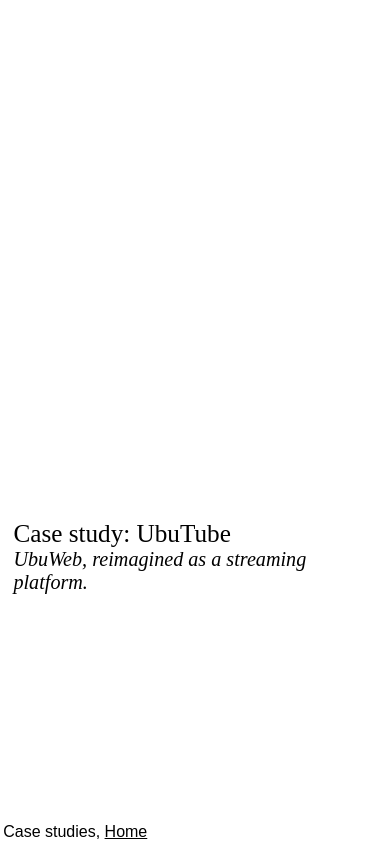
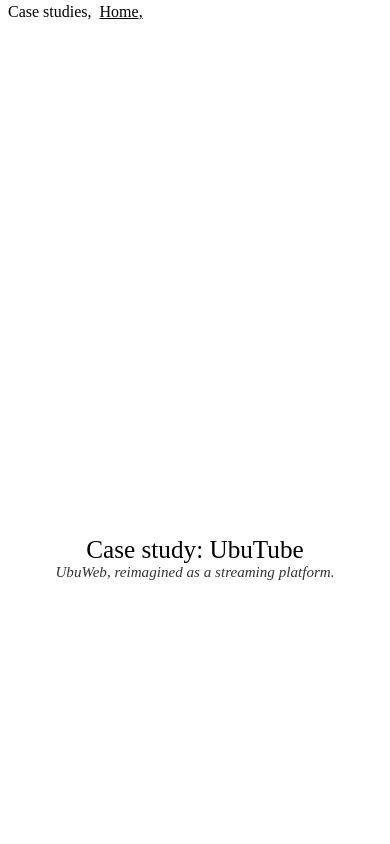
Before and after one commit to tkmaher/otherseas1, a Next.js app: page /case-studies in a window 390 px wide. Built offline with nearby package versions, Linux system fonts and the light colour scheme; a web font is replaced by a local one.

Commit message:
some stuff about rendering

```diff
--- a/app/case-studies/page.tsx
+++ b/app/case-studies/page.tsx
@@ -18,6 +18,7 @@ export default function Page() {
     return (
         <div className="portfolio-screen" style={{backgroundColor: currColor}}
         >
+                        <PortfolioSidebar items={jsonData.items} />
             <div id="portfolio-parent">
                 <div
                     className="portfolio portfolio-mainpage"
@@ -36,20 +37,20 @@ export default function Page() {
                             </Fragment>
                         ))}
                     </ReactLenis>
+                    <div className="footer">
+                        {colors.map((val, index) =>
+                        <a
+                            className="color-block"
+                            style={{ backgroundColor: val }}
+                            key={index}
+                            onClick={() => setCurrColor(val)}
+                        />
+                        )}
+                    </div>
                 </div>
             </div>
-            <PortfolioSidebar items={jsonData.items} />
 
-            {/* <div className="footer">
-                {colors.map((val, index) =>
-                    <a
-                        className="color-block"
-                        style={{ backgroundColor: val }}
-                        key={index}
-                        onClick={() => setCurrColor(val)}
-                    />
-                    )}
-            </div> */}
+
         </div>
     );
 }
--- a/app/globals.scss
+++ b/app/globals.scss
@@ -60,6 +60,7 @@ a {
 }
 
 .row-inner {
+  margin: auto;
   display: flex;
   max-width: calc(50% + 0.4em);
   box-sizing: border-box;
@@ -131,12 +132,12 @@ a {
 }
 
 .body-collapsed .body-grid {
-  grid-template-rows: 0fr;
+  grid-template-rows: minmax(0, 0fr);
   opacity: 0;
 }
 
 .body-expanded .body-grid {
-  grid-template-rows: 1fr;
+  grid-template-rows: minmax(0, 1fr);
   opacity: 1;
 }
 
@@ -146,7 +147,6 @@ a {
 
 
 .body-inner {
-  height: 0;
   min-height: 0;
   max-width: 50%;
   opacity: 0;
@@ -156,18 +156,15 @@ a {
   flex-direction: column;
   justify-content: space-between;
   overflow: hidden;
-  transition: height 0.3s cubic-bezier(0.075, 0.82, 0.165, 1),
-              opacity 0.3s cubic-bezier(0.075, 0.82, 0.165, 1),
+  transition: opacity 0.3s cubic-bezier(0.075, 0.82, 0.165, 1),
               max-width 0.3s cubic-bezier(0.075, 0.82, 0.165, 1),
               visibility 0.3s cubic-bezier(0.075, 0.82, 0.165, 1);
 }
 
 .body-expanded .body-inner {
-  height: fit-content;
   max-width: 100%;
   opacity: 1;
   visibility: visible;
-
 }
 
 .body-description {
@@ -373,11 +370,14 @@ input[type="checkbox"] {
 .header {
   width: 100%;
   font-size: 20px;
-  margin-bottom: 1em;
-  text-align: justify;
+  padding-bottom: 2em;
 
   a {
     text-decoration: underline;
+  }
+
+  a:last-of-type {
+    font-family: ui-serif;
   }
 }
 
@@ -450,6 +450,7 @@ input[type="checkbox"] {
     flex-shrink: 0;
     display: flex;
     justify-content: space-between;
+    padding: 0.2em 0.4em;
   }
 
   a {
@@ -459,7 +460,6 @@ input[type="checkbox"] {
 
 @media (max-width: 800px) {
   .body-expanded .body-inner {
-    height: fit-content;
 
     .body-description {
       gap: 1em;
--- a/app/portfolio.scss
+++ b/app/portfolio.scss
@@ -79,7 +79,6 @@
   gap: 0.4em;
   justify-self: flex-end;
   flex-shrink: 0;
-  font-family: var(--font-host);
   & > :nth-last-child(2) {
     flex-grow: 1;
   }
@@ -87,14 +86,22 @@
     text-align: right;
   }
 
+  .portfolio-sidebar-links {
+    display: flex;
+    gap: 0.5em;
+  }
+
   .visit-link {
     display: flex;
     flex-direction: row;
     gap: 0.2em;
     flex-grow: 0;
-    display: inline-block;
+    flex-shrink: 1;
+    display: flex;
+    justify-content: baseline;
+    align-items: center;
     img {
-      height: 0.6em;
+      height: 1em;
     }
   }
 }
@@ -552,16 +559,14 @@
 
 .portfolio-mainpage {
   overflow-x: auto;
-  display: flex;
-  align-items: flex-end;
-  flex-direction: row;
   .title {
     font-size: 1.5em;
-    text-align: left;
+    text-align: center;
     padding: 0.2em;
     & > :nth-last-child(1) {
-      font-size: 0.8em;
+      font-size: 0.6em;
       font-style: italic;
+      opacity: 0.8;
     }
   }
 }
@@ -576,9 +581,9 @@
 .portfolio-mainpage-row {
   display: flex;
   flex-direction: column;
+  align-items: center;
   text-decoration: none !important;
-
-  padding: 0.5em;
+  padding-bottom: 2em;
   font-size: 1.2em;
   .portfolio-mainpage-image {
     pointer-events: none;
@@ -599,7 +604,7 @@
   }
   .portfolio-sidebar {
     flex-direction: column;
-    padding: 0.2em;
+    padding: 0.2rem 0.5rem;
     .preview {
       display: none;
     }
@@ -620,7 +625,6 @@
 
   .portfolio-mainpage {
     flex-direction: column;
-    align-items: flex-start;
     max-width: 100dvw;
     .portfolio-mainpage-row {
       max-width: 100%;
--- a/components/lander.tsx
+++ b/components/lander.tsx
@@ -100,7 +100,7 @@ export default function Lander({
             resumeTimeout = setTimeout(() => {
                 position = carousel.scrollLeft;
                 userActive = false;
-            }, 800);
+            }, 200);
         };
 
         carousel.addEventListener("pointerdown", pause);
--- a/components/portfolio/portfoliosidebar.tsx
+++ b/components/portfolio/portfoliosidebar.tsx
@@ -115,20 +115,20 @@ export default function PortfolioSidebar({
                         </div>
                     </div>
                 ))}
-                <div>
+                <div className="portfolio-sidebar-links">
                     <Link style={{textDecoration: path.split('/').length > 2 ? 'underline' : 'none'
-                    }} href="/case-studies">Case studies</Link>{', '}
-                    <Link href="/">Home</Link>
+                    }} href="/case-studies">Case studies{', '} </Link>
+                    <Link href="/">Home{', '} </Link>
                     {expandIframe != null &&
-                        <span className="preview">{', '}
+                        <span className="preview">
 
                             <a onClick={expandIframe}>
-                                {iframeExpanded ? "hide preview" : "show preview"}
-                            </a>
+                                {iframeExpanded ? "Hide" : "Preview"}
+                            </a>{', '}
                         </span>
                     }
                     {link && title &&
-                        <>{', '}
+                        <>
                             <a href={link} target='_blank' className="visit-link">
                                 {title}
                                 <img
--- a/data/items.json
+++ b/data/items.json
@@ -13,7 +13,7 @@
         "link": "https://www.youtube.com/watch?v=bCK_ixSKa3w",
         "tags": [ "Video"],
         "category": "CV",
-        "description": "The music video for <i>Twist</i> by Spinbeat, from the 2026 album <a href='https://diskono.com/products/spinbeat-play-pixel-lp' target='_blank'><i>Play</i></a>."
+        "description": "The music video for <i>Twist</i> by Spinbeat from the 2026 album <a href='https://diskono.com/products/spinbeat-play-pixel-lp' target='_blank'><i>Play</i></a>."
     },
     {
         "title": "UbuTube",
--- a/data/portfolio-list.json
+++ b/data/portfolio-list.json
@@ -54,7 +54,7 @@
                                 "displayStyle": "row-right",
                                 "description": [
                                     "UbuWeb (<a href='https://ubu.com' target='_blank'>ubu.com</a>) is a digital avant-garde media library founded in 1996. Notoriously untethered from capital and legal flows, UbuWeb is 'a purposely unstable library, a conflicted curation, an archive assembled by embracing the fragmented, the biased, the subjective, and the incomplete.'<a href='#ref-2'><sup>[2]</sup></a> ",
-                                    "UbuTube's conduct and development over the last thirty years has been admirably reflective of its mission. Its hundreds of thousands of files remain freely and readily accessible to all. However, as anticipated by its creators, some parts of the site have not withstood the test of time. Links are broken, file types are unsupported, and content is unorganized. Given the importance of UbuWeb's work and my particular affinity for avant-garde film, I took to preserving the site through my own guerilla archivism. The result was UbuTube, a reimagining of UbuWeb that aims to provide a formal, consistent backdrop for UbuWeb's disparate catalog.",
+                                    "UbuWeb's conduct and development over the last thirty years has been admirably reflective of its mission. Its hundreds of thousands of files remain freely and readily accessible to all. However, as anticipated by its creators, some parts of the site have not withstood the test of time. Links are broken, file types are unsupported, and content is unorganized. Given the importance of UbuWeb's work and my particular affinity for avant-garde film, I took to preserving the site through my own guerilla archivism. The result was UbuTube, a reimagining of UbuWeb that aims to provide a formal, consistent backdrop for UbuWeb's disparate catalog.",
                                     "UbuTube operates on axioms of minimalism, immediacy, and universality, but also provides its users with a hightened degree of personalization and interactivity. None of the original content has been altered, but the container has been radically changed."
                                 ],
                                 "images": [
```
Also changed, not shown: components/listItem.tsx (+9 -5 lines).
